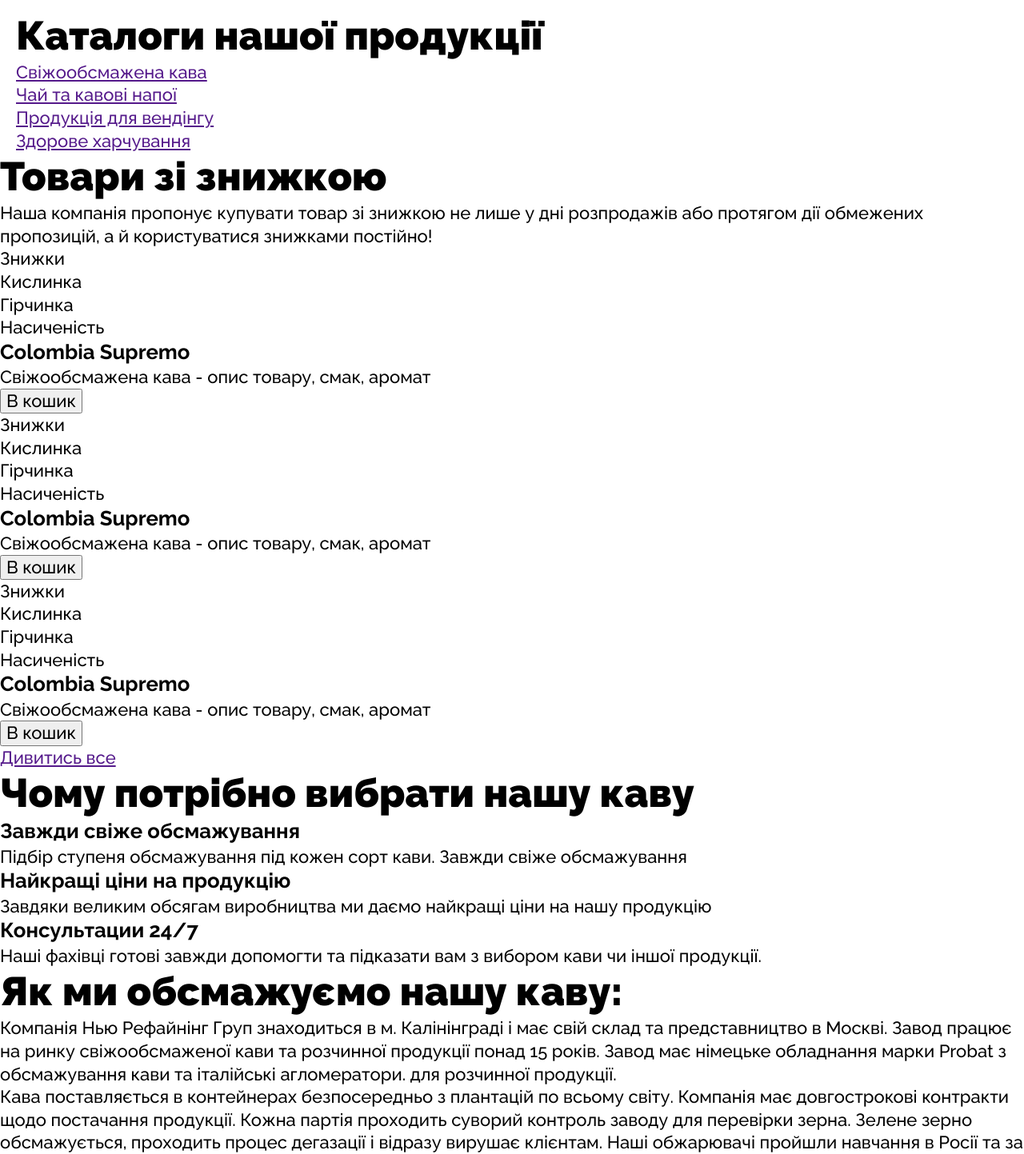
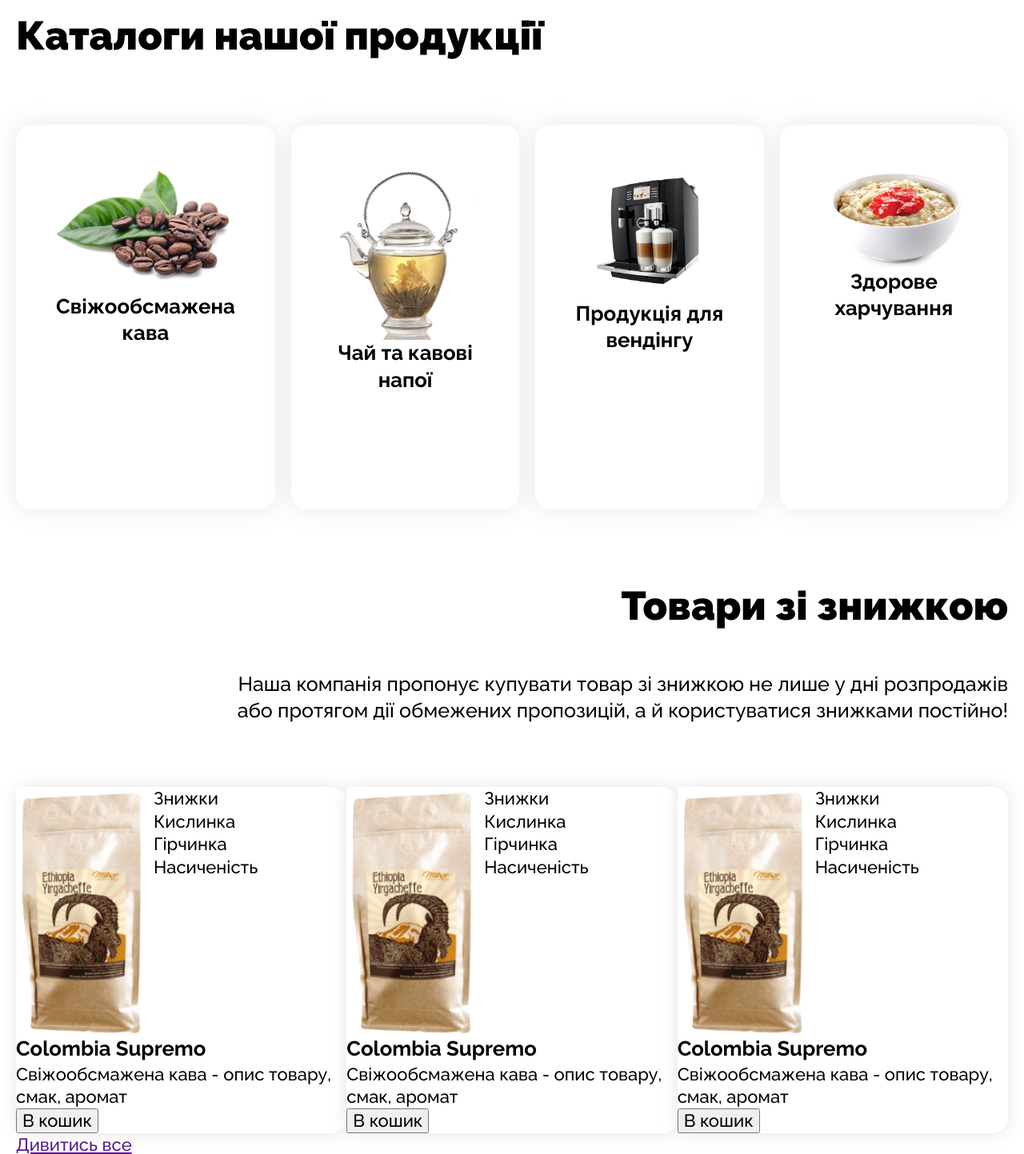
Before and after one commit to natalia-ya/new-begining, a plain HTML site: page index.html in a window 1280 px wide. Shown: the part 960-2403 px from the top of the page at 80% size. Drawn offline with nearby package versions, Linux system fonts and the light colour scheme.

Commit message:
Update index.html

```diff
--- a/index.html
+++ b/index.html
@@ -67,14 +67,34 @@
 
     <!-- Catalog -->
 
-    <section class="section">
+    <section class="catalog section">
       <div class="container">
-        <h2 class="section-title">Каталоги нашої продукції</h2>
-        <ul class="list">
-          <li><a href="">Свіжообсмажена кава</a></li>
-          <li><a href="">Чай та кавові напої</a></li>
-          <li><a href="">Продукція для вендінгу</a></li>
-          <li><a href="">Здорове харчування</a></li>
+        <h2 class="catalog-title section-title">Каталоги нашої продукції</h2>
+        <ul class="catalog-list list">
+          <li class="catalog-item">
+            <a class="catalog-link link" href="">
+              <img class="catalog-img" src="./img/coffee_beens.png" alt="" />
+              <h3 class="catalog-img-title">Свіжообсмажена кава</h3>
+            </a>
+          </li>
+          <li class="catalog-item">
+            <a class="catalog-link link" href="">
+              <img class="catalog-img" src="./img/teapot.png" alt="" />
+              <h3 class="catalog-img-title">Чай та кавові напої</h3></a
+            >
+          </li>
+          <li class="catalog-item">
+            <a class="catalog-link link" href="">
+              <img class="catalog-img" src="./img/espresso.png" alt="" />
+              <h3 class="catalog-img-title">Продукція для вендінгу</h3>
+            </a>
+          </li>
+          <li class="catalog-item">
+            <a class="catalog-link link" href="">
+              <img class="catalog-img" src="./img/porige.png" alt="" />
+              <h3 class="catalog-img-title">Здорове харчування</h3>
+            </a>
+          </li>
         </ul>
       </div>
     </section>
@@ -82,47 +102,69 @@
     <!-- Discount -->
 
     <section class="section">
-      <h2 class="section-title">Товари зі знижкою</h2>
-      <p>
-        Наша компанія пропонує купувати товар зі знижкою не лише у дні розпродажів або протягом дії
-        обмежених пропозицій, а й користуватися знижками постійно!
+      <div class="discount container">
+        <h2 class="discount-title section-title">Товари зі знижкою</h2>
+        <p class="discount-desc">
+          Наша компанія пропонує купувати товар зі знижкою не лише у дні розпродажів <br />
+          або протягом дії обмежених пропозицій, а й користуватися знижками постійно!
         </p>
 
-      <ul class="list">
-        <li>
+        <ul class="discount-list list">
+          <li class="discount-item">
+            <div class="discount-prod">
+              <img src="./img/coffe_pack.png" alt="" />
+              <div>
                 <p>Знижки</p>
                 <p>Кислинка</p>
                 <p>Гірчинка</p>
                 <p>Насиченість</p>
+              </div>
+            </div>
             <h3>Colombia Supremo</h3>
             <p>Свіжообсмажена кава - опис товару, смак, аромат</p>
             <button>В кошик</button>
           </li>
-        <li>
+          <li class="discount-item">
+            <div class="discount-prod">
+              <img src="./img/coffe_pack.png" alt="" />
+              <div>
                 <p>Знижки</p>
                 <p>Кислинка</p>
                 <p>Гірчинка</p>
                 <p>Насиченість</p>
+              </div>
+            </div>
             <h3>Colombia Supremo</h3>
             <p>Свіжообсмажена кава - опис товару, смак, аромат</p>
             <button>В кошик</button>
           </li>
-        <li>
+          <li class="discount-item">
+            <div class="discount-prod">
+              <img src="./img/coffe_pack.png" alt="" />
+              <div>
                 <p>Знижки</p>
                 <p>Кислинка</p>
                 <p>Гірчинка</p>
                 <p>Насиченість</p>
+              </div>
+            </div>
             <h3>Colombia Supremo</h3>
             <p>Свіжообсмажена кава - опис товару, смак, аромат</p>
             <button>В кошик</button>
           </li>
         </ul>
         <a href="">Дивитись все</a>
+      </div>
     </section>
 
     <!-- Benefits -->
 
     <section class="section">
+      <div class="benefits container">
+        <div class="benefits-img">
+          <img src="./img/benefits_img.png" alt="" />
+        </div>
+        <div class="benefits-desc">
           <h2 class="section-title">Чому потрібно вибрати нашу каву</h2>
           <ul class="list">
             <li>
@@ -136,10 +178,13 @@
             <li>
               <h3>Консультации 24/7</h3>
               <p>
-            Наші фахівці готові завжди допомогти та підказати вам з вибором кави чи іншої продукції.
+                Наші фахівці готові завжди допомогти та підказати вам з вибором кави чи іншої
+                продукції.
               </p>
             </li>
           </ul>
+        </div>
+      </div>
     </section>
 
     <!-- Story -->
```
Lines whose indentation alone changed are shown as unchanged.
